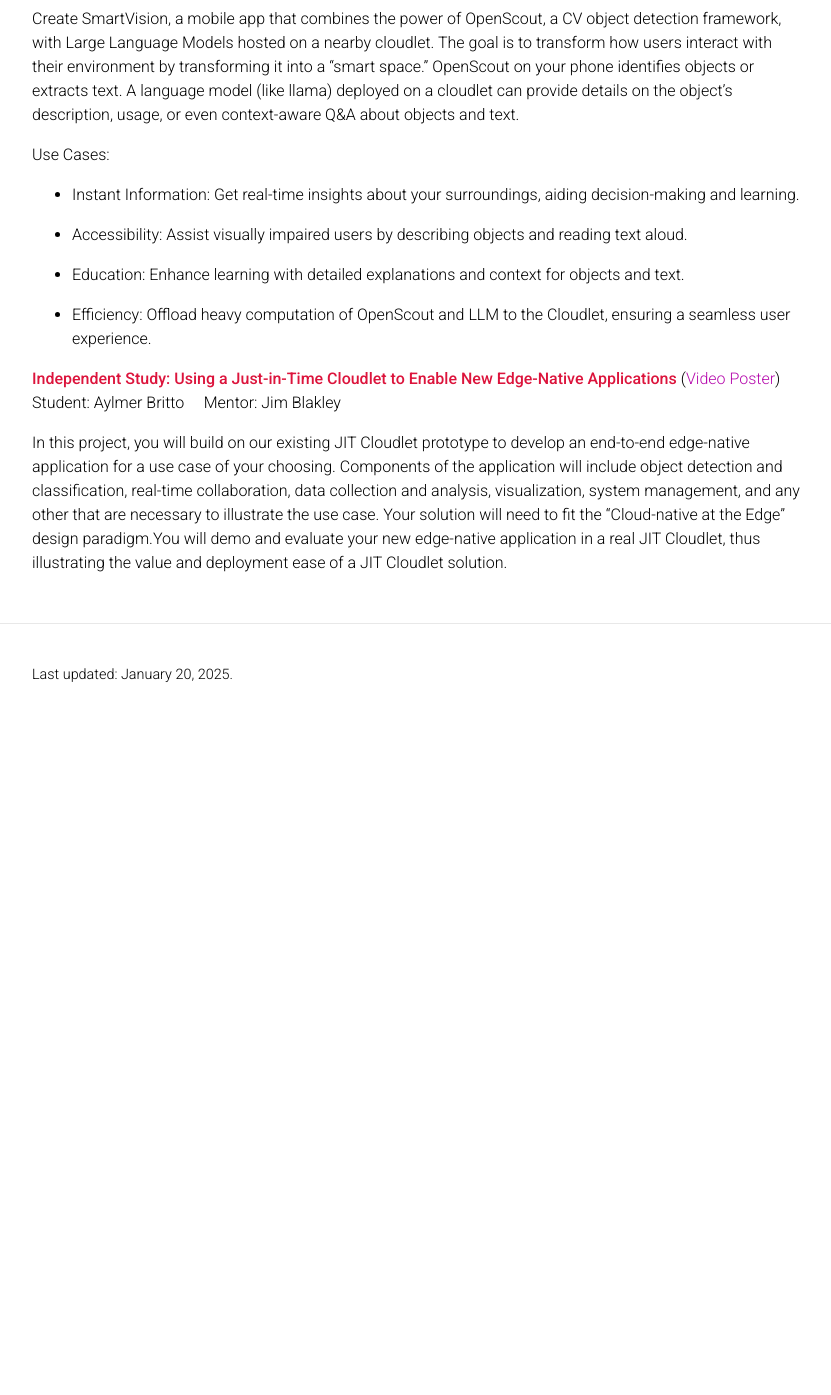
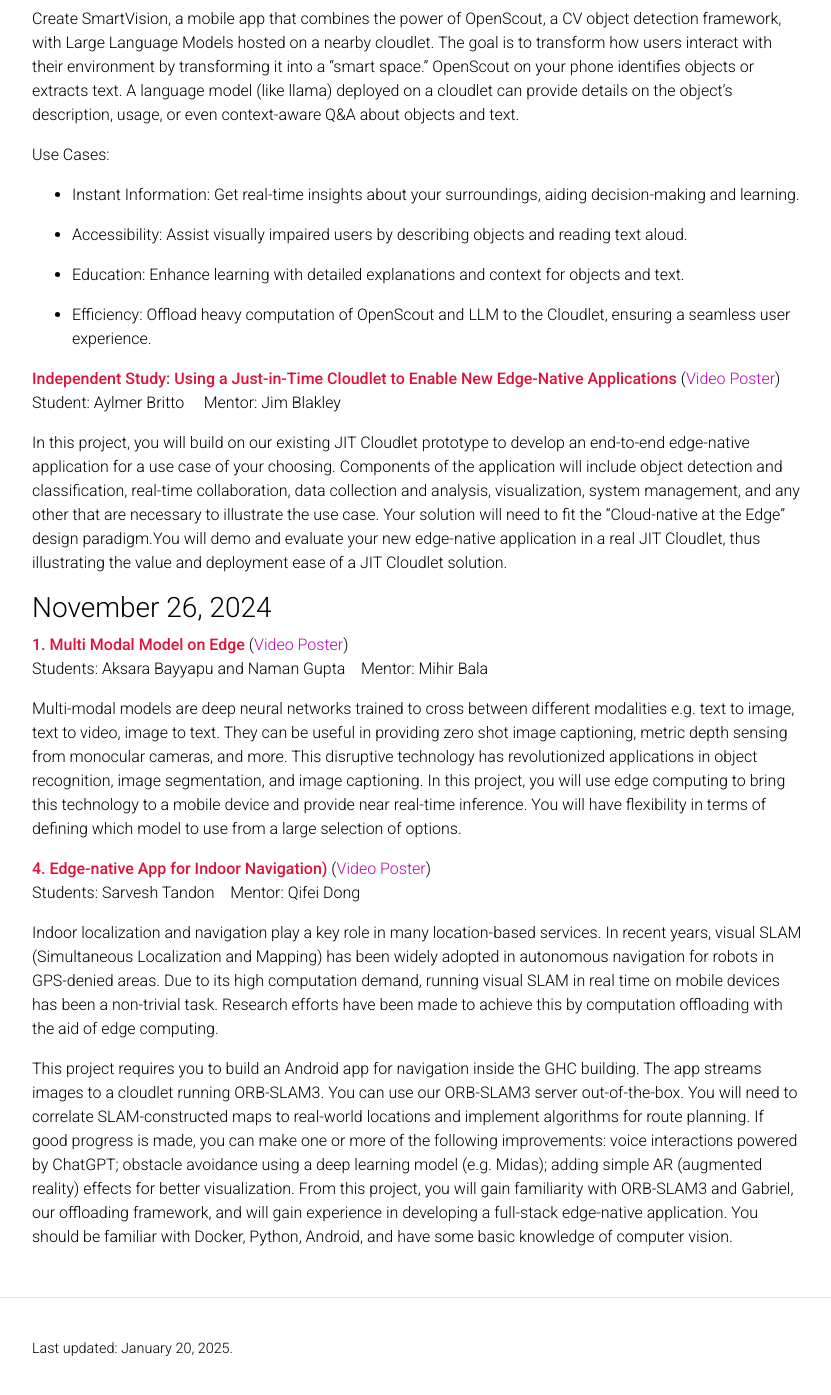
Before and after one commit to therealsatya/15821web, a Jekyll site: the page built from _pages/archive.md, in a window 1280 px wide and 1400 px high, scrolled down 21205 px. Shown: the top 1395 px of the window, without its empty margins (223-1054 px from the left). Built offline with Jekyll 4.4.1, drawn with Linux system fonts in a browser that asks for light colours; nearby versions of some CDN libraries; a style sheet for code colours, icons or effects is not loaded; before the commit the page ends 21931 px from its top, so only the background shows below that.

Commit message:
Update with video and posters for archive

```diff
--- a/_pages/archive.md
+++ b/_pages/archive.md
@@ -6,7 +6,7 @@ description: Posters and YouTube videos of final demos from previous classes
 nav: true
 ---
 
-Go to: [2015](#2015)&nbsp;&nbsp;[2016](#2016)&nbsp;&nbsp;[2017](#2017)&nbsp;&nbsp;[2018](#2018)&nbsp;&nbsp;[2019](#2019)&nbsp;&nbsp;[2020](#2020)&nbsp;&nbsp;[2021](#2021)&nbsp;&nbsp;[2022](#2022)&nbsp;&nbsp;[2023](#2023)
+Go to: [2015](#2015)&nbsp;&nbsp;[2016](#2016)&nbsp;&nbsp;[2017](#2017)&nbsp;&nbsp;[2018](#2018)&nbsp;&nbsp;[2019](#2019)&nbsp;&nbsp;[2020](#2020)&nbsp;&nbsp;[2021](#2021)&nbsp;&nbsp;[2022](#2022)&nbsp;&nbsp;[2023](#2023)&nbsp;&nbsp;[2024](#2024)
 
 ### <a name="2015">December 1, 2015</a>
 
@@ -1292,3 +1292,46 @@ necessary to illustrate the use case. Your solution will need to fit
 the "Cloud-native at the Edge" design paradigm.You will demo and
 evaluate your new edge-native application in a real JIT Cloudlet, thus
 illustrating the value and deployment ease of a JIT Cloudlet solution.
+
+
+### <a name="2024">November 26, 2024</a>
+
+**<span style="color: crimson;">1. Multi Modal Model on Edge </span>**  ([Video](https://youtu.be/ivgD8BKkcnU) [Poster](../assets/POSTERS/2024-project-01-poster-gupta-bayyapu.pdf))<br>
+Students: Aksara Bayyapu and Naman Gupta&nbsp;&nbsp;&nbsp; Mentor: Mihir Bala
+
+Multi-modal models are deep neural networks trained to cross between
+different modalities e.g. text to image, text to video, image to
+text. They can be useful in providing zero shot image captioning,
+metric depth sensing from monocular cameras, and more.  This
+disruptive technology has revolutionized applications in object
+recognition, image segmentation, and image captioning.  In this
+project, you will use edge computing to bring this technology to a
+mobile device and provide near real-time inference. You will have
+flexibility in terms of defining which model to use from a large
+selection of options.
+
+**<span style="color: crimson;">4. Edge-native App for Indoor Navigation)</span>**  ([Video](https://youtu.be/aHIcC0zOw_Y) [Poster](../assets/POSTERS/2024-project-04-poster-tandon.pdf))<br>
+Students: Sarvesh Tandon&nbsp;&nbsp;&nbsp; Mentor: Qifei Dong
+
+
+Indoor localization and navigation play a key role in many
+location-based services. In recent years, visual SLAM (Simultaneous
+Localization and Mapping) has been widely adopted in autonomous
+navigation for robots in GPS-denied areas. Due to its high computation
+demand, running visual SLAM in real time on mobile devices has been a
+non-trivial task. Research efforts have been made to achieve this by
+computation offloading with the aid of edge computing.
+
+This project requires you to build an Android app for navigation
+inside the GHC building. The app streams images to a cloudlet running
+ORB-SLAM3. You can use our ORB-SLAM3 server out-of-the-box. You will
+need to correlate SLAM-constructed maps to real-world locations and
+implement algorithms for route planning. If good progress is made, you
+can make one or more of the following improvements: voice interactions
+powered by ChatGPT; obstacle avoidance using a deep learning model
+(e.g. Midas); adding simple AR (augmented reality) effects for better
+visualization. From this project, you will gain familiarity with
+ORB-SLAM3 and Gabriel, our offloading framework, and will gain
+experience in developing a full-stack edge-native application. You
+should be familiar with Docker, Python, Android, and have some basic
+knowledge of computer vision.
```
Also changed, not shown: 1 other file.
